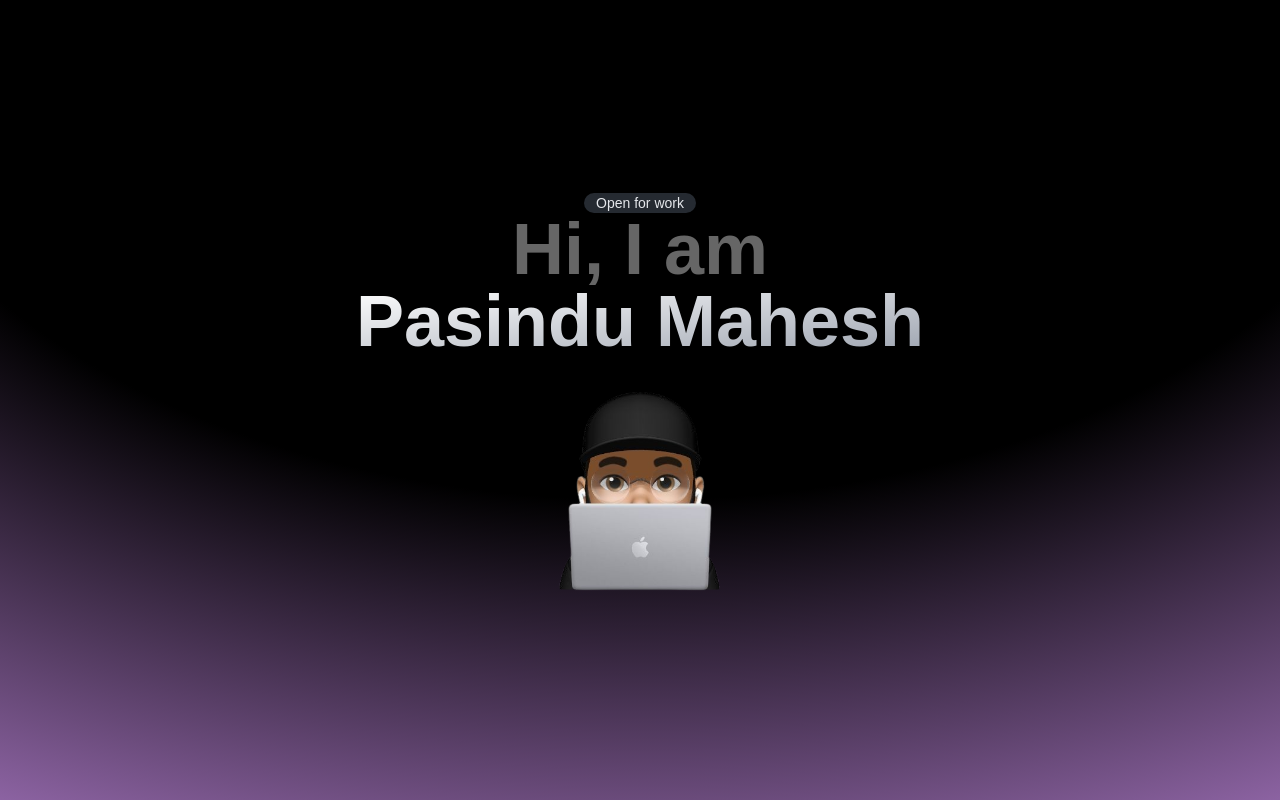
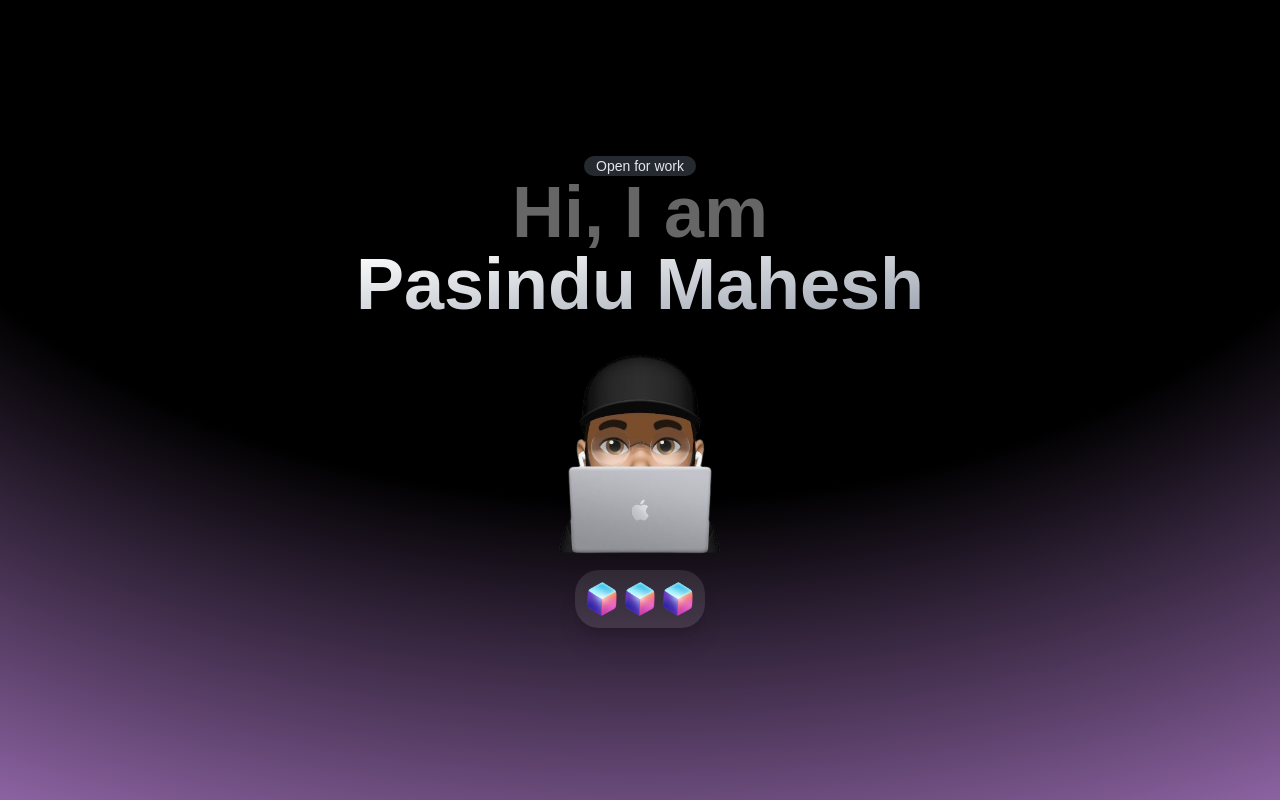
Before and after one commit to pasindu-mahesh/portfolio-next, a Next.js app: page / in a window 1280 px wide. Built offline with nearby package versions, Linux system fonts and the light colour scheme.

Commit message:
feat: add object1 png

```diff
--- a/components/hero.tsx
+++ b/components/hero.tsx
@@ -5,6 +5,7 @@ import { animate, useMotionTemplate, useMotionValue, motion } from "framer-motio
 import { profile } from "console"
 import Image from 'next/image';
 import profilepic from "../assets/profilepic.png"
+import obj1 from "../assets/obj1.png"
 
 
 
@@ -49,6 +50,30 @@ export const Hero = () => {
                     width={250}
                 />
 
+                <div className="flex bg-white/10 shadow-xl p-3 rounded-3xl justify-center items-center space-x-2 mb-4">
+                    <Image
+                        src={obj1}
+                        alt="object"
+                        width={30}
+                        className="rounded-2xl mx-auto"
+                    />
+
+                    <Image
+                        src={obj1}
+                        alt="object"
+                        width={30}
+                        className="rounded-2xl mx-auto"
+                    />
+
+                    <Image
+                        src={obj1}
+                        alt="object"
+                        width={30}
+                        className="rounded-2xl mx-auto"
+                    />
+
+                </div>
+
 
             </div>
         </motion.section>
```
